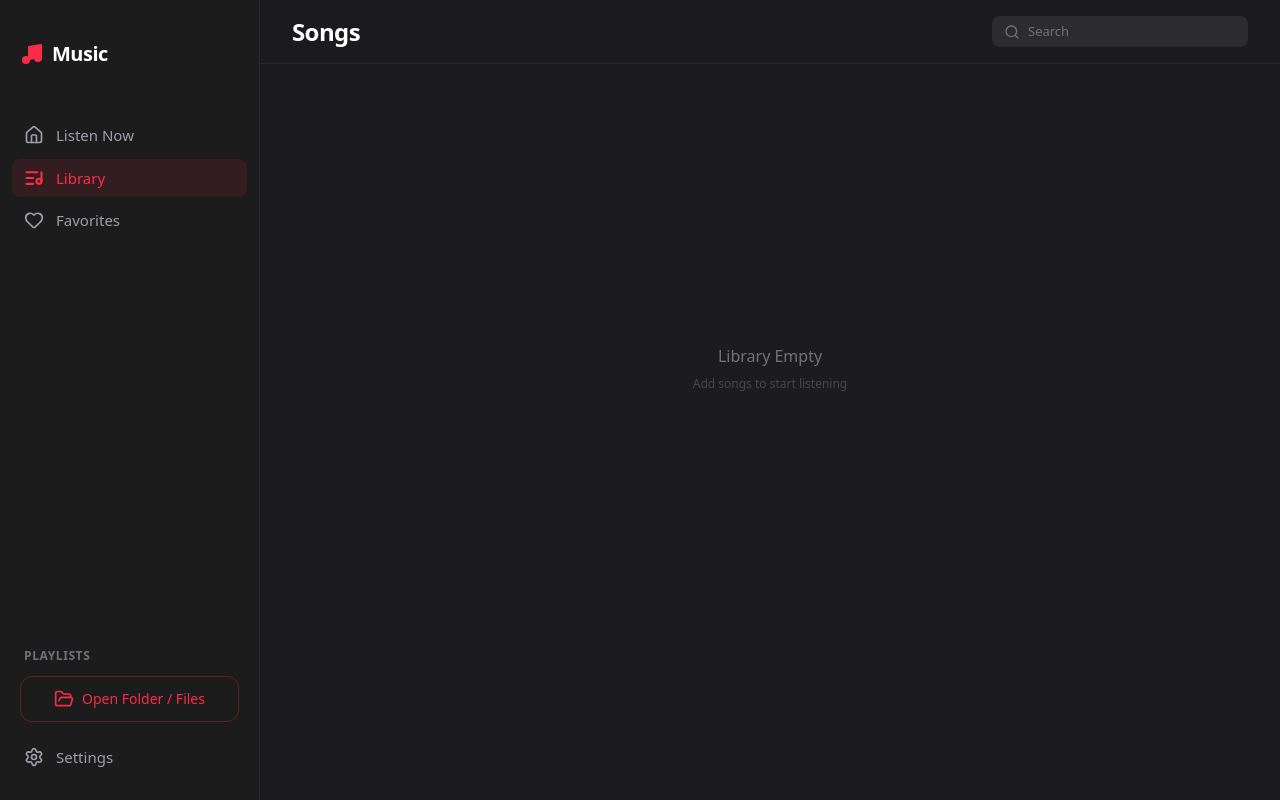
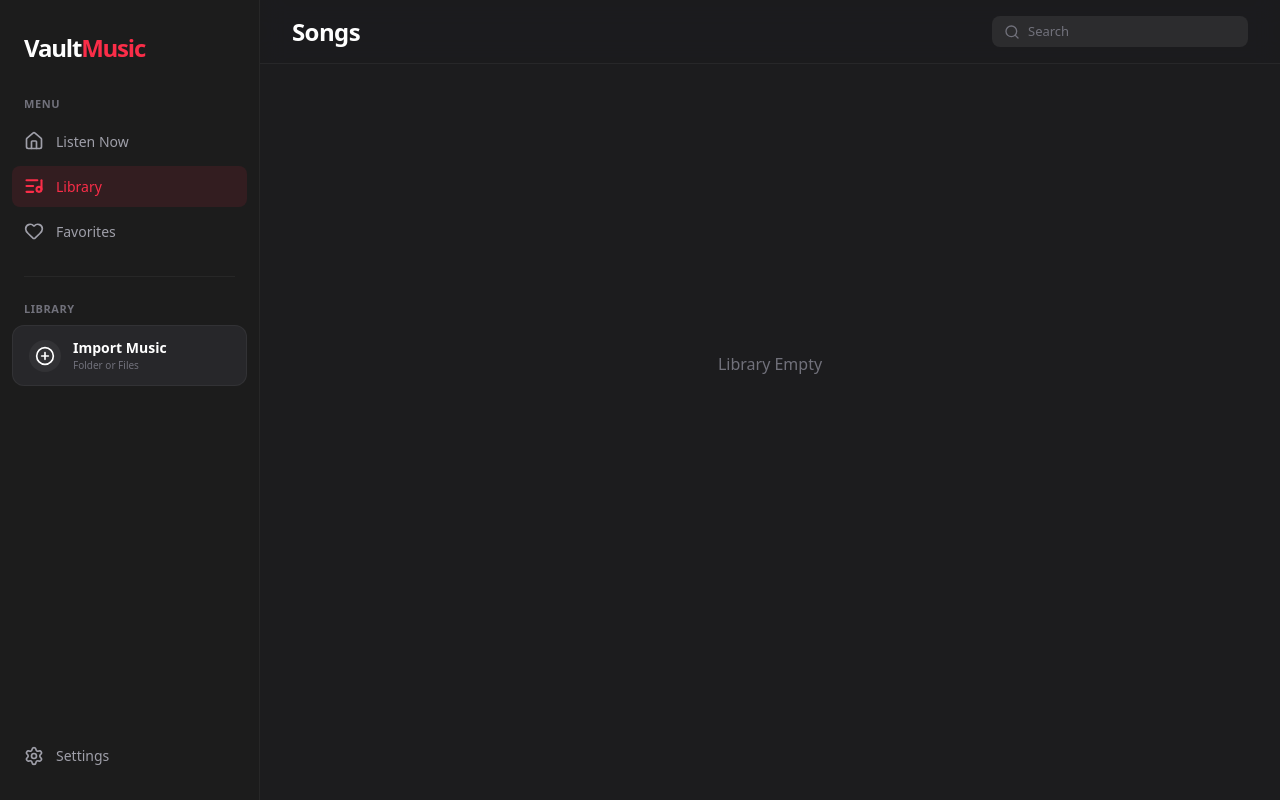
Before and after one commit to heolazz/vault, a React (Vite) app: page / in a window 1280 px wide. Built offline with nearby package versions, Linux system fonts and the light colour scheme.

Commit message:
improve ui sidebar and tracklist

```diff
--- a/App.tsx
+++ b/App.tsx
@@ -11,7 +11,6 @@ const App: React.FC = () => {
 
   useEffect(() => { loadLibrary(); }, [loadLibrary]);
 
-  // Keyboard Shortcuts
   useEffect(() => {
     const handleKeyDown = (e: KeyboardEvent) => {
       if (document.activeElement?.tagName === 'INPUT') return;
@@ -26,11 +25,12 @@ const App: React.FC = () => {
   return (
     <div className="h-screen w-screen flex flex-col md:flex-row bg-black text-zinc-200 overflow-hidden font-sans select-none">
 
-      {/* Desktop Sidebar */}
+      {/* Sidebar (Desktop) */}
       <div className="hidden md:flex h-full shrink-0"><Sidebar /></div>
 
       {/* Main Content */}
-      <div className="flex-1 flex flex-col min-w-0 bg-[#1c1c1e] relative pb-24 md:pb-0">
+      {/* PERUBAHAN: Hapus class 'pb-24' disini agar full height */}
+      <div className="flex-1 flex flex-col min-w-0 bg-[#1c1c1e] relative">
 
         {/* Header */}
         <div className="h-20 md:h-16 flex items-end md:items-center px-6 md:px-8 shrink-0 bg-[#1c1c1e]/80 backdrop-blur-md z-20 sticky top-0 border-b border-white/5 justify-between pb-3 md:pb-0">
@@ -48,10 +48,7 @@ const App: React.FC = () => {
         <TrackList />
       </div>
 
-      {/* Mobile Nav */}
       <MobileNav />
-
-      {/* Player */}
       <Player />
     </div>
   );
--- a/components/MobileNav.tsx
+++ b/components/MobileNav.tsx
@@ -1,15 +1,14 @@
 import React, { useRef } from 'react';
-import { Home, Library, FolderOpen } from 'lucide-react';
+import { ListMusic, Heart, Plus, Settings } from 'lucide-react';
 import { handleFileSelect, isFileSystemSupported, handleDirectorySelect } from '../services/fileSystem';
 import { useAppStore } from '../store/useAppStore';
-import InstallButton from './InstallButton'; // Import Baru
+import InstallButton from './InstallButton';
 
 const MobileNav: React.FC = () => {
-  const { addTracks } = useAppStore();
+  const { addTracks, activeView, setActiveView } = useAppStore();
   const fileInputRef = useRef<HTMLInputElement>(null);
 
-  const onMainAction = async () => {
-    // Priority: Folder Picker (Desktop) -> File Input (Mobile)
+  const onImport = async () => {
     if (isFileSystemSupported()) {
         try {
             const tracks = await handleDirectorySelect();
@@ -28,32 +27,74 @@ const MobileNav: React.FC = () => {
       if (fileInputRef.current) fileInputRef.current.value = '';
   };
 
+  // Helper untuk Item Navigasi Biasa
+  const NavItem = ({ icon: Icon, label, view, onClick }: any) => {
+    const isActive = activeView === view;
+    // Jika tidak ada view (misal Settings), anggap tidak aktif
+    const colorClass = isActive ? 'text-[#fa2d48]' : 'text-zinc-500 hover:text-zinc-300';
+
     return (
-    <div className="md:hidden fixed bottom-0 left-0 right-0 h-20 bg-[#1c1c1e]/95 backdrop-blur-xl border-t border-white/10 z-40 px-6 flex items-center justify-between pb-4 safe-area-bottom">
+      <button
+        onClick={onClick || (() => setActiveView(view))}
+        className={`flex-1 flex flex-col items-center justify-center gap-1 active:scale-95 transition-transform ${colorClass}`}
+      >
+        <Icon className={`w-6 h-6 ${isActive ? 'fill-current' : 'stroke-[1.5px]'}`} />
+        <span className="text-[10px] font-medium tracking-wide">{label}</span>
+      </button>
+    );
+  };
+
+  return (
+    <>
+      {/* Input File Hidden */}
       <input type="file" multiple accept="audio/*" ref={fileInputRef} className="hidden" onChange={onFileChange} />
 
-      {/* KIRI */}
-      <div className="flex flex-col items-center gap-1 text-zinc-500">
-        <Home className="w-6 h-6" />
-        <span className="text-[10px]">Home</span>
+      {/* CONTAINER UTAMA */}
+      <div className="
+        md:hidden fixed bottom-0 left-0 right-0
+        h-[84px] pb-4 px-2
+        bg-[#1c1c1e]/90 backdrop-blur-xl
+        border-t border-white/5
+        z-40 flex items-center justify-between
+      ">
+
+        {/* GRUP KIRI (Library & Favorites) */}
+        <div className="flex-1 flex justify-around">
+            <NavItem icon={ListMusic} label="Library" view="library" />
+            <NavItem icon={Heart} label="Favorites" view="favorites" />
         </div>
 
-      {/* TENGAH (Floating FAB) */}
-      <button onClick={onMainAction} className="relative -top-5 bg-[#fa2d48] w-14 h-14 rounded-full flex items-center justify-center shadow-lg shadow-red-900/50 active:scale-95 transition-transform">
-        <FolderOpen className="w-6 h-6 text-white" />
+        {/* GRUP TENGAH (Tombol Import Floating) */}
+        <div className="relative -top-6 mx-2">
+            <button
+                onClick={onImport}
+                className="
+                    w-14 h-14 rounded-full
+                    bg-gradient-to-tr from-[#fa2d48] to-[#ff4757]
+                    flex items-center justify-center
+                    text-white shadow-[0_8px_16px_rgba(250,45,72,0.4)]
+                    border-4 border-[#1c1c1e]
+                    active:scale-90 transition-transform duration-200
+                "
+            >
+                <Plus className="w-7 h-7 stroke-[3px]" />
             </button>
+        </div>
 
-      {/* KANAN (Group) */}
-      <div className="flex items-center gap-6">
-          {/* Tombol Install (Otomatis hidden jika sudah install) */}
+        {/* GRUP KANAN (Install & Settings) */}
+        <div className="flex-1 flex justify-around items-center">
+            {/* Install Button (Component ini sudah punya styling sendiri untuk mobile) */}
+            <div className="flex-1 flex justify-center">
                <InstallButton mobile />
+            </div>
 
-          <div className="flex flex-col items-center gap-1 text-white">
-            <Library className="w-6 h-6" />
-            <span className="text-[10px]">Library</span>
+            {/* Settings (Placeholder) */}
+            <NavItem icon={Settings} label="Settings" onClick={() => alert("Settings Menu")} />
         </div>
+
       </div>
-    </div>
+    </>
   );
 };
+
 export default MobileNav;
--- a/components/Sidebar.tsx
+++ b/components/Sidebar.tsx
@@ -1,11 +1,11 @@
 import React, { useRef } from 'react';
-import { FolderOpen, Music, Home, Heart, Settings, ListMusic } from 'lucide-react';
+import { FolderOpen, Home, Heart, Settings, ListMusic, PlusCircle } from 'lucide-react';
 import { handleDirectorySelect, handleFileSelect, isFileSystemSupported } from '../services/fileSystem';
 import { useAppStore } from '../store/useAppStore';
 import InstallButton from './InstallButton';
 
 const Sidebar: React.FC = () => {
-  const { addTracks, activeView, setActiveView } = useAppStore(); // Ambil state baru
+  const { addTracks, activeView, setActiveView } = useAppStore();
   const fileInputRef = useRef<HTMLInputElement>(null);
 
   const onSelectFolder = async () => {
@@ -25,13 +25,12 @@ const Sidebar: React.FC = () => {
       if (fileInputRef.current) fileInputRef.current.value = '';
   };
 
-  // Helper component untuk tombol nav
   const NavItem = ({ icon: Icon, label, viewName }: any) => {
     const isActive = activeView === viewName;
     return (
       <button
-        onClick={() => setActiveView(viewName)} // Ganti View saat diklik
-        className={`w-full flex items-center gap-3 px-3 py-2 rounded-lg text-[15px] font-medium transition-all ${isActive ? 'bg-[#fa2d48]/10 text-[#fa2d48]' : 'text-zinc-400 hover:text-zinc-100 hover:bg-white/5'}`}
+        onClick={() => setActiveView(viewName)}
+        className={`w-full flex items-center gap-3 px-3 py-2.5 rounded-lg text-[14px] font-medium transition-all duration-200 ${isActive ? 'bg-[#fa2d48]/10 text-[#fa2d48]' : 'text-zinc-400 hover:text-white hover:bg-white/5'}`}
       >
         <Icon className={`w-5 h-5 ${isActive ? 'stroke-[2.5px]' : 'stroke-2'}`} />
         {label}
@@ -40,38 +39,63 @@ const Sidebar: React.FC = () => {
   };
 
   return (
-    // UBAH DARI pb-32 KEMBALI KE pb-6
-    // Karena sekarang Player ada di SEBELAH KANAN sidebar, bukan di ATAS sidebar
-    <div className="w-[260px] h-full flex flex-col shrink-0 bg-[#1e1e1e]/95 backdrop-blur-xl border-r border-white/5 pt-10 pb-6">
-
-      {/* ... (Konten Sidebar tetap sama) ... */}
+    <div className="w-[260px] h-full flex flex-col shrink-0 bg-[#1e1e1e]/95 backdrop-blur-xl border-r border-white/5 pt-8 pb-6">
       <input type="file" multiple accept="audio/*" ref={fileInputRef} className="hidden" onChange={onFileChange} />
 
-      <div className="px-5 mb-6">
-         <h1 className="text-xl font-bold text-white mb-6 flex items-center gap-2 tracking-tight">
-            <Music className="w-6 h-6 text-[#fa2d48] fill-current" /> Music
+      {/* --- LOGO --- */}
+      <div className="px-6 mb-8">
+         <h1 className="text-2xl font-extrabold tracking-tighter text-white">
+            Vault<span className="text-[#fa2d48]">Music</span>
          </h1>
       </div>
 
-      <nav className="flex-1 px-3 space-y-1">
-        <button className="w-full flex items-center gap-3 px-3 py-2 rounded-lg text-[15px] font-medium text-zinc-400 hover:text-zinc-100 hover:bg-white/5">
-            <Home className="w-5 h-5 stroke-2" /> Listen Now
-        </button>
-        <NavItem icon={ListMusic} label="Library" viewName="library" />
-        <NavItem icon={Heart} label="Favorites" viewName="favorites" />
-      </nav>
+      {/* --- MAIN NAVIGATION --- */}
+      <div className="px-3">
+         <div className="text-[11px] font-bold text-zinc-500 uppercase tracking-wider mb-2 px-3">Menu</div>
+         <nav className="space-y-1">
+            <button className="w-full flex items-center gap-3 px-3 py-2.5 rounded-lg text-[14px] font-medium text-zinc-400 hover:text-white hover:bg-white/5 transition-all">
+                <Home className="w-5 h-5 stroke-2" /> Listen Now
+            </button>
+            <NavItem icon={ListMusic} label="Library" viewName="library" />
+            <NavItem icon={Heart} label="Favorites" viewName="favorites" />
+         </nav>
+      </div>
 
-      <div className="px-5 py-4">
-        <p className="text-xs font-semibold text-zinc-500 uppercase tracking-wider mb-3 pl-1">Playlists</p>
-        <button onClick={onSelectFolder} className="w-full group border border-[#fa2d48]/30 hover:border-[#fa2d48] text-[#fa2d48] rounded-xl px-4 py-3 flex items-center justify-center gap-2 transition-all active:scale-95">
-          <FolderOpen className="w-5 h-5" />
-          <span className="font-medium text-sm">Open Folder / Files</span>
+      <div className="my-6 border-t border-white/5 mx-6" />
+
+      {/* --- IMPORT SECTION (OPEN FOLDER) --- */}
+      <div className="px-3">
+        <div className="text-[11px] font-bold text-zinc-500 uppercase tracking-wider mb-2 px-3">Library</div>
+
+        {/* Tombol Open Folder yang Lebih Premium */}
+        <button
+            onClick={onSelectFolder}
+            className="
+                w-full group relative overflow-hidden
+                bg-zinc-800 hover:bg-zinc-700
+                border border-white/5 hover:border-white/10
+                text-white rounded-xl px-4 py-3
+                flex items-center gap-3 transition-all duration-300
+                mb-2
+            "
+        >
+          <div className="w-8 h-8 rounded-full bg-white/5 flex items-center justify-center group-hover:bg-[#fa2d48] group-hover:text-white transition-colors duration-300">
+             <PlusCircle className="w-5 h-5" />
+          </div>
+          <div className="flex flex-col items-start">
+             <span className="text-sm font-semibold">Import Music</span>
+             <span className="text-[10px] text-zinc-500 group-hover:text-zinc-300">Folder or Files</span>
+          </div>
         </button>
       </div>
 
-      <div className="px-3 mt-auto">
+      {/* --- BOTTOM SECTION --- */}
+      <div className="mt-auto px-3 space-y-1">
+
+        {/* Tombol Install App (Banner Style) */}
         <InstallButton />
-        <button className="w-full flex items-center gap-3 px-3 py-2 rounded-lg text-[15px] font-medium text-zinc-400 hover:text-zinc-100 hover:bg-white/5">
+
+        <button className="w-full flex items-center gap-3 px-3 py-2.5 rounded-lg text-[14px] font-medium text-zinc-400 hover:text-white hover:bg-white/5 transition-all">
             <Settings className="w-5 h-5 stroke-2" /> Settings
         </button>
       </div>
--- a/components/TrackList.tsx
+++ b/components/TrackList.tsx
@@ -5,7 +5,7 @@ import { useAppStore } from '../store/useAppStore';
 import { Track } from '../types';
 
 const TrackList: React.FC = () => {
-  const { filteredTracks, playTrack, deleteTrack, clearLibrary, currentTrack, isLoading, } = useAppStore();
+  const { filteredTracks, playTrack, deleteTrack, clearLibrary, currentTrack, isLoading } = useAppStore();
 
   const handleDelete = (e: React.MouseEvent, id: number) => {
     e.stopPropagation();
@@ -25,7 +25,6 @@ const TrackList: React.FC = () => {
     const trackId = track.id || 0;
 
     return (
-      // CONTAINER ROW
       <div className="px-4 md:px-6 py-1">
         <div
           onClick={() => playTrack(track)}
@@ -34,107 +33,64 @@ const TrackList: React.FC = () => {
             ${isCurrent ? 'bg-white/10' : 'active:bg-white/5 md:hover:bg-white/5'}
           `}
         >
-          {/* COL 1: INDEX / PLAY ICON (Fixed w-10) */}
+          {/* COL 1: INDEX / INITIALS */}
           <div className="w-10 flex items-center justify-center shrink-0">
-             {/* Mobile: Cover Art */}
              <div className="md:hidden w-9 h-9 bg-zinc-800 rounded-md flex items-center justify-center text-zinc-500 font-bold text-[10px] overflow-hidden">
                 {track.title.charAt(0)}
              </div>
-
-             {/* Desktop: Index */}
              <span className="hidden md:block group-hover:hidden text-xs font-medium text-zinc-500">
                 {isCurrent ? <span className="text-[#fa2d48] animate-pulse">♫</span> : index + 1}
              </span>
-
-             {/* Desktop: Hover Play */}
              <Play className="hidden md:hidden group-hover:block w-3.5 h-3.5 text-[#fa2d48] fill-current" />
           </div>
 
-          {/* COL 2: TITLE (Flex-1) */}
           <div className="flex-1 min-w-0 px-3 md:px-4 flex flex-col justify-center">
             <div className={`text-[15px] md:text-[14px] font-medium truncate ${isCurrent ? 'text-[#fa2d48]' : 'text-zinc-100'}`}>
               {track.title}
             </div>
-            <div className="text-[13px] text-zinc-400 truncate md:hidden mt-0.5">
-              {track.artist}
-            </div>
+            <div className="text-[13px] text-zinc-400 truncate md:hidden mt-0.5">{track.artist}</div>
           </div>
 
-          {/* COL 3: ARTIST (w-[20%]) */}
           <div className="w-[20%] hidden md:flex items-center text-[13px] text-zinc-400 px-2">
             <span className="truncate">{track.artist}</span>
           </div>
-
-          {/* COL 4: ALBUM (w-[20%]) */}
           <div className="w-[20%] hidden lg:flex items-center text-[13px] text-zinc-500 px-2">
             <span className="truncate">{track.album}</span>
           </div>
 
-          {/* COL 5: TIME (w-12) */}
           <div className="w-12 text-right text-xs text-zinc-500 font-mono hidden sm:block">
              {Math.floor(track.duration / 60)}:{(Math.floor(track.duration % 60)).toString().padStart(2, '0')}
           </div>
 
-          {/* COL 6: ACTION DELETE (w-16) - Dedicted Column */}
           <div className="w-10 md:w-16 flex items-center justify-end md:justify-center pl-2">
              <button
                 onClick={(e) => handleDelete(e, trackId)}
-                className="
-                    p-2 rounded-full
-                    text-zinc-600 hover:text-red-500 hover:bg-red-500/10
-                    transition-all duration-200
-                    opacity-100 md:opacity-0 md:group-hover:opacity-100
-                "
+                className="p-2 rounded-full text-zinc-600 hover:text-red-500 hover:bg-red-500/10 transition-all duration-200 opacity-100 md:opacity-0 md:group-hover:opacity-100"
                 title="Delete Song"
              >
                 <Trash2 className="w-5 h-5 md:w-4 md:h-4" />
              </button>
           </div>
-
         </div>
       </div>
     );
   };
 
   if (isLoading) return <div className="flex-1 flex items-center justify-center text-zinc-500 bg-[#1c1c1e] h-full">Loading...</div>;
-
-  if (!filteredTracks.length) return (
-      <div className="flex-1 flex flex-col items-center justify-center text-zinc-500 h-full bg-[#1c1c1e] pb-32">
-          <p className="mb-2">Library Empty</p>
-          <p className="text-xs opacity-50">Add songs to start listening</p>
-      </div>
-  );
+  if (!filteredTracks.length) return <div className="flex-1 flex flex-col items-center justify-center text-zinc-500 h-full bg-[#1c1c1e] pb-32"><p className="mb-2">Library Empty</p></div>;
 
   return (
-    <div className="flex-1 flex flex-col bg-[#1c1c1e] min-h-0 pb-48 md:pb-40">
+    // PERUBAHAN 1: Hapus 'pb-48 md:pb-40' dari sini. Biarkan container full height.
+    <div className="flex-1 flex flex-col bg-[#1c1c1e] min-h-0">
 
-      {/* HEADER ROW (Sticky) */}
       <div className="flex items-center px-4 md:px-6 h-10 border-b border-white/5 bg-[#1c1c1e] sticky top-0 z-10 shrink-0">
-
-          {/* 1. HASHTAG (#) */}
          <div className="w-10 text-center hidden md:block text-xs font-semibold text-zinc-500 uppercase tracking-wide">#</div>
-
-          {/* 2. TITLE */}
          <div className="flex-1 px-3 md:px-4 text-xs font-semibold text-zinc-500 uppercase tracking-wide">Title</div>
-
-          {/* 3. ARTIST */}
          <div className="w-[20%] px-2 hidden md:block text-xs font-semibold text-zinc-500 uppercase tracking-wide">Artist</div>
-
-          {/* 4. ALBUM */}
          <div className="w-[20%] px-2 hidden lg:block text-xs font-semibold text-zinc-500 uppercase tracking-wide">Album</div>
-
-          {/* 5. TIME */}
          <div className="w-12 text-right hidden sm:block text-xs font-semibold text-zinc-500 uppercase tracking-wide">Time</div>
-
-          {/* 6. ACTION (CLEAR ALL) */}
-          {/* Kolom khusus Action, sejajar dengan tombol delete di bawah */}
          <div className="w-10 md:w-16 flex justify-end md:justify-center pl-2">
-            <button
-                onClick={handleClearAll}
-                className="flex items-center justify-center text-zinc-500 hover:text-red-500 transition-colors"
-                title="Clear All Library"
-            >
-                {/* Icon Only di Header agar muat dan rapi */}
+            <button onClick={handleClearAll} className="flex items-center justify-center text-zinc-500 hover:text-red-500 transition-colors" title="Clear All">
                 <XCircle className="w-4 h-4 md:w-4 md:h-4" />
             </button>
          </div>
@@ -145,6 +101,12 @@ const TrackList: React.FC = () => {
             style={{ height: '100%' }}
             data={filteredTracks}
             itemContent={renderRow}
+            // PERUBAHAN 2: Tambahkan Spacer/Footer di dalam list
+            // Mobile: h-48 (192px) cukup untuk melewati Nav & Mini Player
+            // Desktop: h-24 (96px) cukup untuk melewati Player Bar
+            components={{
+                Footer: () => <div className="h-48 md:h-24" />
+            }}
         />
       </div>
     </div>
```
Also changed, not shown: components/InstallButton.tsx (+28 -11 lines). Lines whose indentation alone changed are shown as unchanged.
